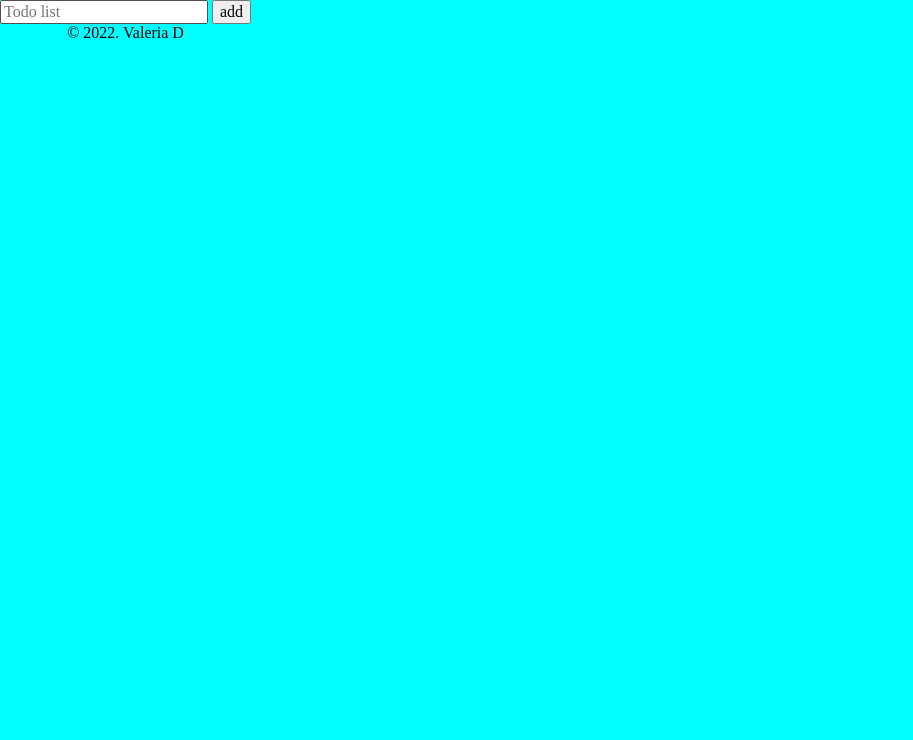
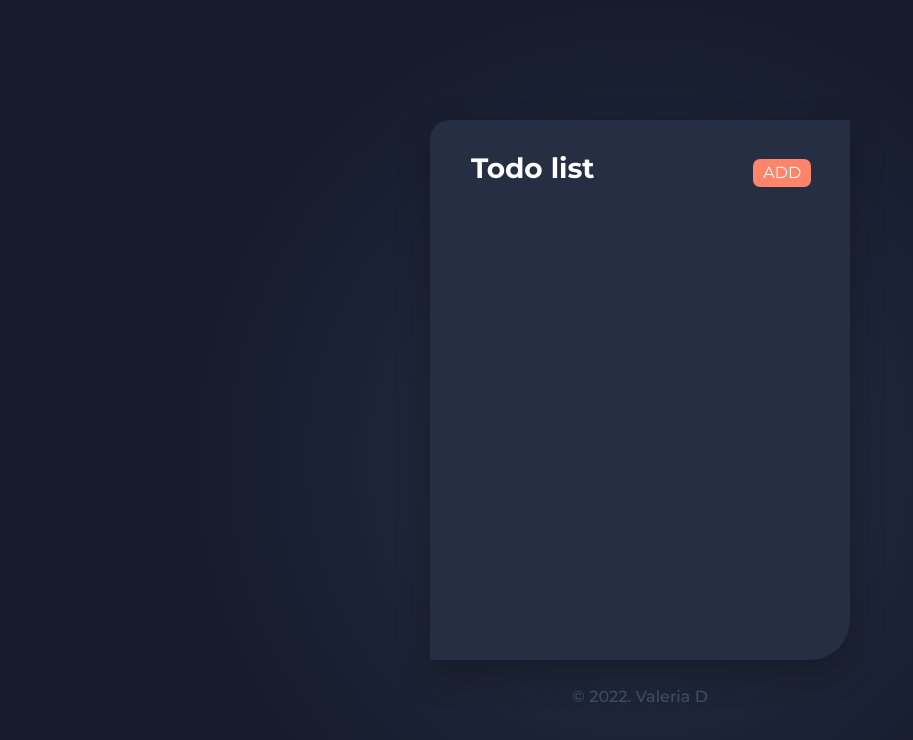
Before and after one commit to valeriapikul/test, a website: page app/index.html in a window 1280 px wide. Shown: the whole page, without its empty margins (0-913 px from the left). Drawn offline with nearby package versions, Linux system fonts and the light colour scheme; files that its build step writes are made by us from their sources.

Commit message:
add js and css

```diff
--- a/app/index.html
+++ b/app/index.html
@@ -9,8 +9,8 @@
     <link rel="preconnect" href="https://fonts.googleapis.com">
     <link rel="preconnect" href="https://fonts.gstatic.com" crossorigin>
     <link href="https://fonts.googleapis.com/css2?family=Montserrat:wght@400;500;700&display=swap" rel="stylesheet">
-    <link rel="stylesheet" href="css/normalize.css">
-    <link rel="stylesheet" href="css/style.css">
+    <link rel="stylesheet" href="css/libs.min.css">
+    <link rel="stylesheet" href="css/style.min.css">
 </head>
 
 <body>
@@ -29,7 +29,9 @@
         </div>
     </section>
 
-    <script src="js/script.js"></script>
+    <script src="https://ajax.googleapis.com/ajax/libs/jquery/3.6.0/jquery.min.js"></script>
+    <script src="js/libs.min.js"></script>
+    <script src="js/main.min.js"></script>
 </body>
 
 </html>
--- a/app/js/main.js
+++ b/app/js/main.js
@@ -0,0 +1,29 @@
+document.querySelector('.todo-form__button').onclick = addElement;
+
+function addElement(event) {
+    event.preventDefault();
+    let giveValue = document.querySelector('.todo-form__input');
+    let div = document.querySelector('.todo__list');
+
+    // проверить не пустой ли ввод
+
+    if (giveValue.value !== '') {
+        let newDiv = document.createElement('div');
+        let newCheckbox = document.createElement('input');
+
+        newDiv.classList.add('todo__list-item');
+        div.appendChild(newDiv);
+        newDiv.textContent = giveValue.value;
+
+        newDiv.prepend(newCheckbox);
+        newCheckbox.setAttribute('type', 'checkbox');
+        newCheckbox.classList.add('newCheckbox');
+
+        giveValue.value = ''; // добавить очистку инпута
+
+        newCheckbox.onclick = () => {
+            newDiv.style.textDecoration = 'line-through';
+            newDiv.style.color = '#4F5565';
+        }
+    }
+}
--- a/app/scss/style.scss
+++ b/app/scss/style.scss
@@ -1,13 +1,155 @@
 html {
     box-sizing: border-box;
 }
+
 *,
 *::before,
 *::after {
     box-sizing: inherit;
 }
+
 body {
+    font-size: 16px;
+    line-height: 20px;
+    font-weight: 500;
+    color: #fff;
+    animation-timing-function: ease-in-out;
+    animation-duration: 3s;
+    animation-name: slidein;
+    animation-iteration-count: infinite;
+    animation-direction: alternate;
+    background-size: cover;
+    background-repeat: no-repeat;
+    font-family: 'Montserrat', sans-serif;
+    height: 100vh;
+    /* filter: drop-shadow(0px 4px 4px rgba(0, 0, 0, 0.25)); */
+}
+
+@keyframes slidein {
+    0% {
+        background: radial-gradient(50% 50% at 50% 50%, #252E42 0%, #161C2E 100%);
+    }
+
+    25% {
+        background: radial-gradient(35.13% 50% at 50% 50%, #252E42 0%, #161C2E 100%);
+    }
+
+    50% {
+        background: radial-gradient(75% 50% at 50% 50%, #252E42 0%, #161C2E 100%);
+    }
+
+    75% {
+        background: radial-gradient(35.13% 50% at 50% 50%, #252E42 0%, #161C2E 100%);
+    }
+
+    100% {
+        background: radial-gradient(50% 50% at 50% 50%, #252E42 0%, #161C2E 100%);
+    }
+}
+
+.container {
+    max-width: 1220px;
+    margin: 0 auto;
+    padding: 0 10px;
+}
+
+.todo__inner {
+    background: #252E42;
+    box-shadow: 0px 14px 34px rgba(0, 0, 0, 0.25);
+    border-radius: 20px 0px 40px;
+    padding: 30px;
+    max-width: 420px;
+    height: 540px;
+    max-height: 540px;
+    margin: 120px auto;
+}
+
+.todo__list {
+    height: 410px;
+    margin: 30px 0;
+    max-width: 420px;
+    overflow: auto;
+
+    /* -webkit-box-shadow: 0px -36px 12px -3px rgba(34, 60, 80, 0.38) inset;
+    -moz-box-shadow: 0px -36px 12px -3px rgba(34, 60, 80, 0.38) inset;
+    box-shadow: 0px -36px 12px -3px rgba(34, 60, 80, 0.38) inset; */
+    &::-webkit-scrollbar {
+        width: 4px;
+    }
+
+    &::-webkit-scrollbar-track {
+        background: transparent;
+    }
+
+    &::-webkit-scrollbar-thumb {
+        background: #FF8469;
+        border-radius: 10px;
+    }
+
+    &-item {
+        max-width: 325px;
+        min-height: 40px;
+        padding: 0 25px;
+        display: flex;
+        justify-content: flex-start;
+        align-items: center;
+        word-break: break-all;
+        cursor: pointer;
+
+        &:hover {
+            transition: background-color 0.3s;
+            color: #D95133;
+        }
+    }
+}
+
+.todo-form {
+    max-width: 420px;
+    margin: 0 auto;
     text-align: center;
-    background-color: aqua;
-    display: flex;
+
+    &__input {
+        border: none;
+        background-color: transparent;
+        font-weight: 700;
+        font-size: 28px;
+        line-height: 34px;
+        max-width: 280px;
+
+        &::placeholder {
+            color: #fff;
+        }
+
+        &:focus {
+            border: none;
+            color: #fff;
+        }
+    }
+
+    &__button {
+        text-transform: uppercase;
+        background: #FF8469;
+        border-radius: 7px;
+        padding: 5px 10px;
+        cursor: pointer;
+        border: none;
+        color: #fff;
+        transition: background-color 0.3s;
+
+        &:hover {
+            background-color: #D95133;
+        }
+    }
 }
+
+.newCheckbox {
+    margin-right: 15px;
+    background: #4F5565;
+    border-radius: 6px;
+}
+
+.copyright {
+    color: #414B62;
+    text-align: center;
+    margin-top: 60px;
+}
```
Also changed, not shown: app/css/style.min.css.
